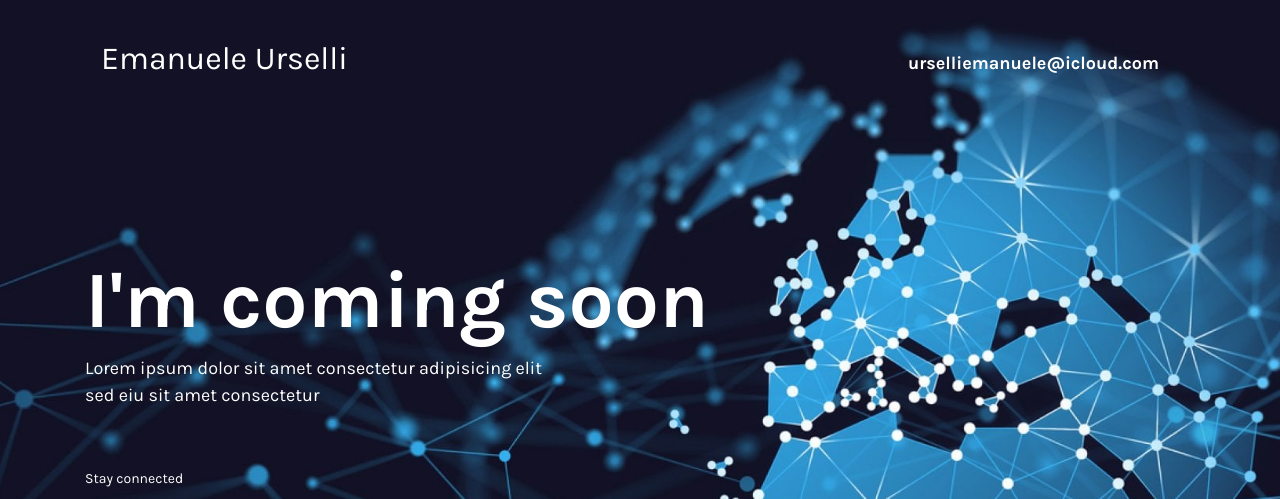
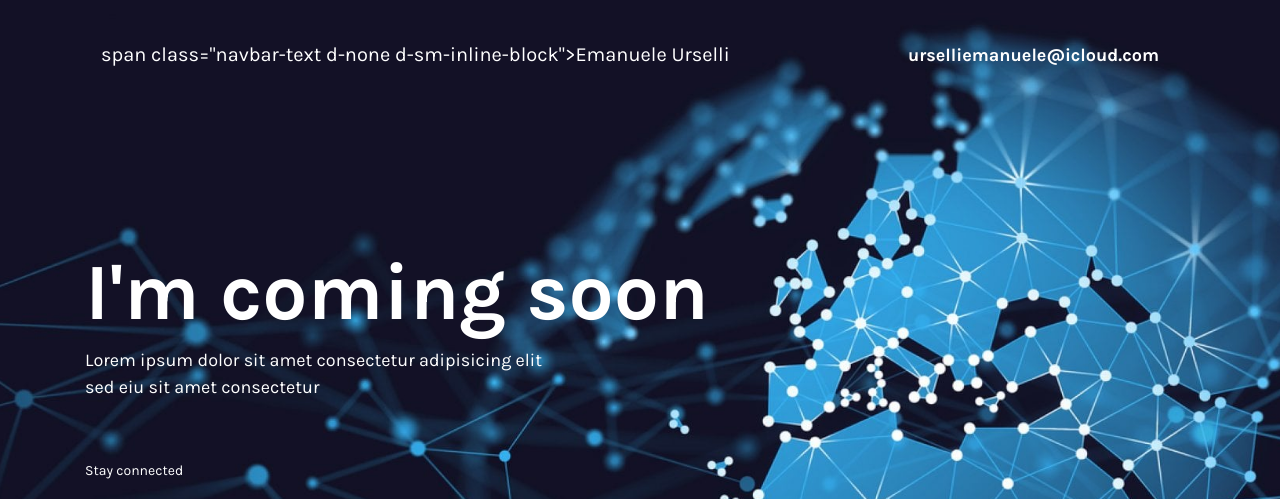
Before and after one commit to MannyIT99/MannyIT99.github.io, a website: page index.html in a window 1280 px wide. Shown: the top 499 px of the page. Drawn offline with nearby package versions, Linux system fonts and the light colour scheme.

Commit message:
Update index.html

```diff
--- a/index.html
+++ b/index.html
@@ -19,7 +19,7 @@
             <nav class="navbar navbar-dark bg-transparenet">
                 <a class="navbar-brand" href="#">
                     <!-- <img src="assets/images/logo.svg" alt="Emanuele Urselli"> -->
-                    <h2> Emanuele Urselli </h2>
+                    span class="navbar-text d-none d-sm-inline-block">Emanuele Urselli</span>
                 </a>
                 <!-- <span class="navbar-text ml-auto d-none d-sm-inline-block">978-130-5444 </span> -->
                 <span class="navbar-text d-none d-sm-inline-block">urselliemanuele@icloud.com</span>
```
